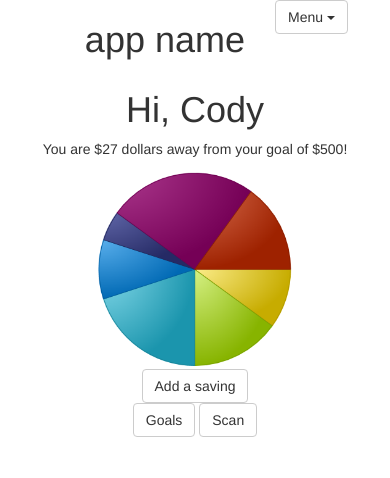
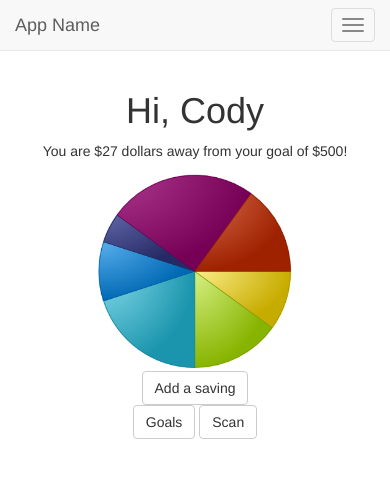
Before and after one commit to codyli520/CSE170, a website: page static/index.html in a window 390 px wide. Drawn offline with nearby package versions, Linux system fonts and the light colour scheme.

Commit message:
hamburger bar implemented

```diff
--- a/static/index.html
+++ b/static/index.html
@@ -9,23 +9,29 @@
 </head>
 
 <body>
-    <div class="col-xs-8">
-        <h1 align="right">app name</h1>
+        <nav class="navbar navbar-default navbar-static-top" role="navigation">
+            <div class="container">
+                <div class="navbar-header">
+                    <button type="button" class="navbar-toggle collapsed" data-toggle="collapse" data-target="#navbar-collapse-1">
+                        <span class="sr-only">Toggle navigation</span>
+                        <span class="icon-bar"></span>
+                        <span class="icon-bar"></span>
+                        <span class="icon-bar"></span>
+                    </button>
+                     <a class="navbar-brand" href="#">App Name</a>
                 </div>
-    <div class="col-xs-4">
-         <div class="dropdown">
-            <button class="btn btn-default dropdown-toggle" type="button" id="dropdownMenu1" data-toggle="dropdown" aria-haspopup="true" aria-expanded="true">Menu
-    <span class="caret"></span>
-  </button>
-        <ul class="dropdown-menu" aria-labelledby="dropdownMenu1">
+
+                <!-- Collect the nav links, forms, and other content for toggling -->
+                <div class="collapse navbar-collapse" id="navbar-collapse-1">
+                    <ul class="nav navbar-nav navbar-right">
                         <li><a href="#">Profile</a></li>
                         <li><a href="#">Help</a></li>
                         <li><a href="#">Settings</a></li>
-            <li role="separator" class="divider"></li>
                         <li><a href="#">Logout</a></li>
                     </ul>
                 </div>
             </div>
+        </nav>
 <div class="col-xs-12">
 <div class="homepage">
 
```
Also changed, not shown: 1 other file. Lines whose indentation alone changed are shown as unchanged.
